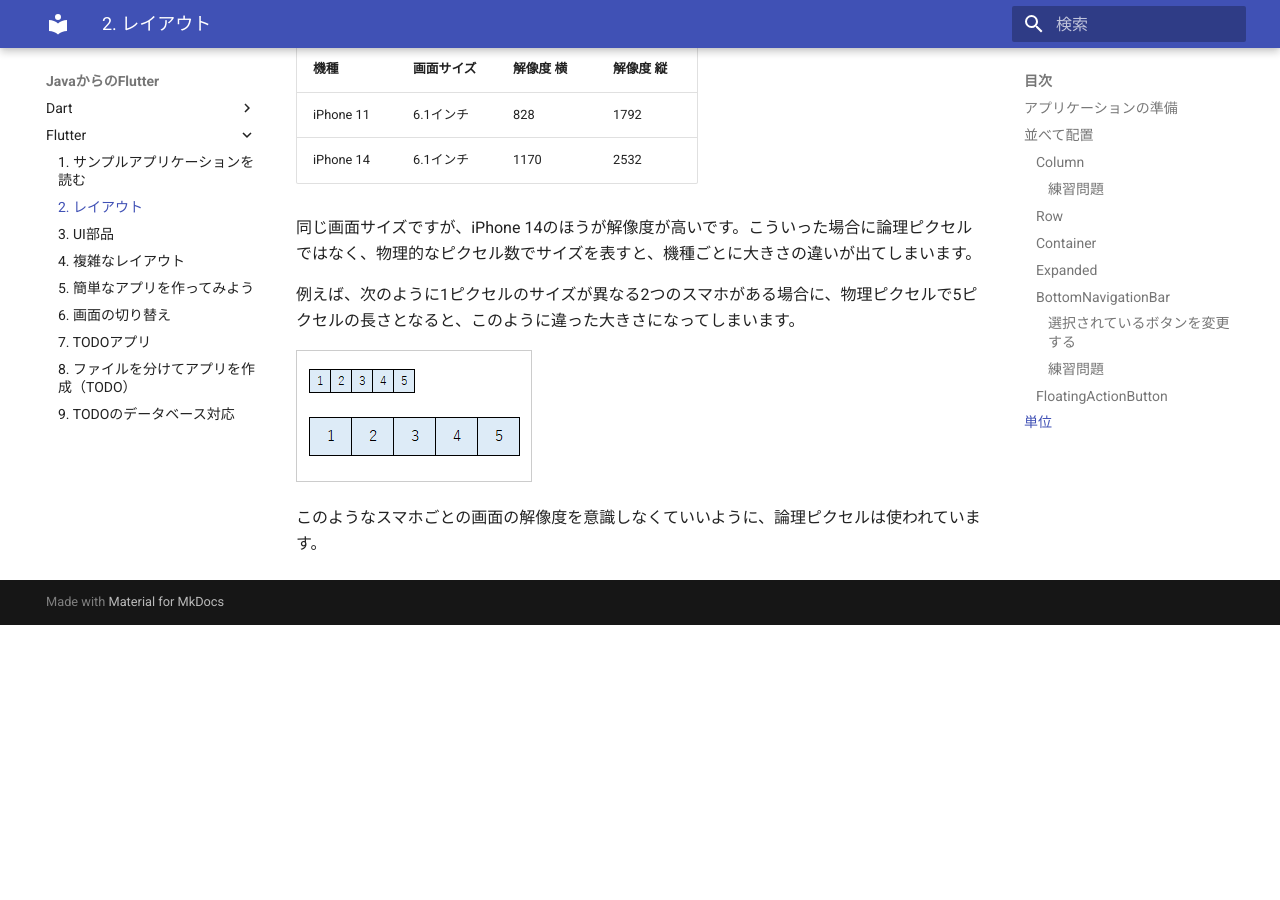
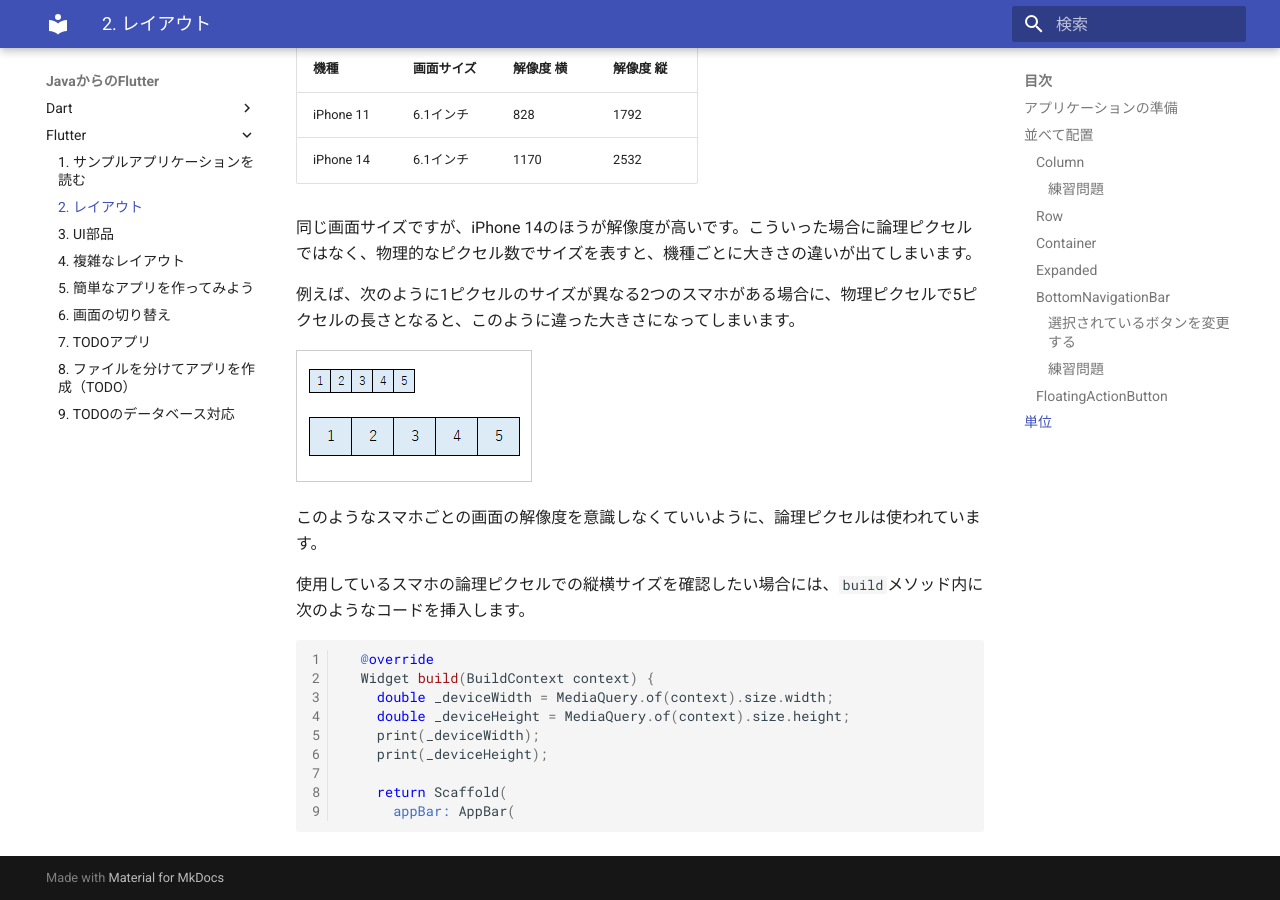
Before and after one commit to webarata3/doc-Flutter, an MkDocs documentation site: the page built from docs/flutter/02/index.md, in a window 1280 px wide and 900 px high, scrolled down 17642 px. Built offline with MkDocs 1.6.1 and Material for MkDocs 9.7.7, drawn with Linux system fonts in a browser that asks for light colours; before the commit the page ends 18267 px from its top, so only the background shows below that.

Commit message:
問題の追加

````diff
--- a/docs/flutter/02/index.md
+++ b/docs/flutter/02/index.md
@@ -681,3 +681,17 @@ onPressed: () {
 ![](image/unit01.webp)
 
 このようなスマホごとの画面の解像度を意識しなくていいように、論理ピクセルは使われています。
+
+使用しているスマホの論理ピクセルでの縦横サイズを確認したい場合には、`build`メソッド内に次のようなコードを挿入します。
+
+```dart
+  @override
+  Widget build(BuildContext context) {
+    double _deviceWidth = MediaQuery.of(context).size.width;
+    double _deviceHeight = MediaQuery.of(context).size.height;
+    print(_deviceWidth);
+    print(_deviceHeight);
+
+    return Scaffold(
+      appBar: AppBar(
+```
````
